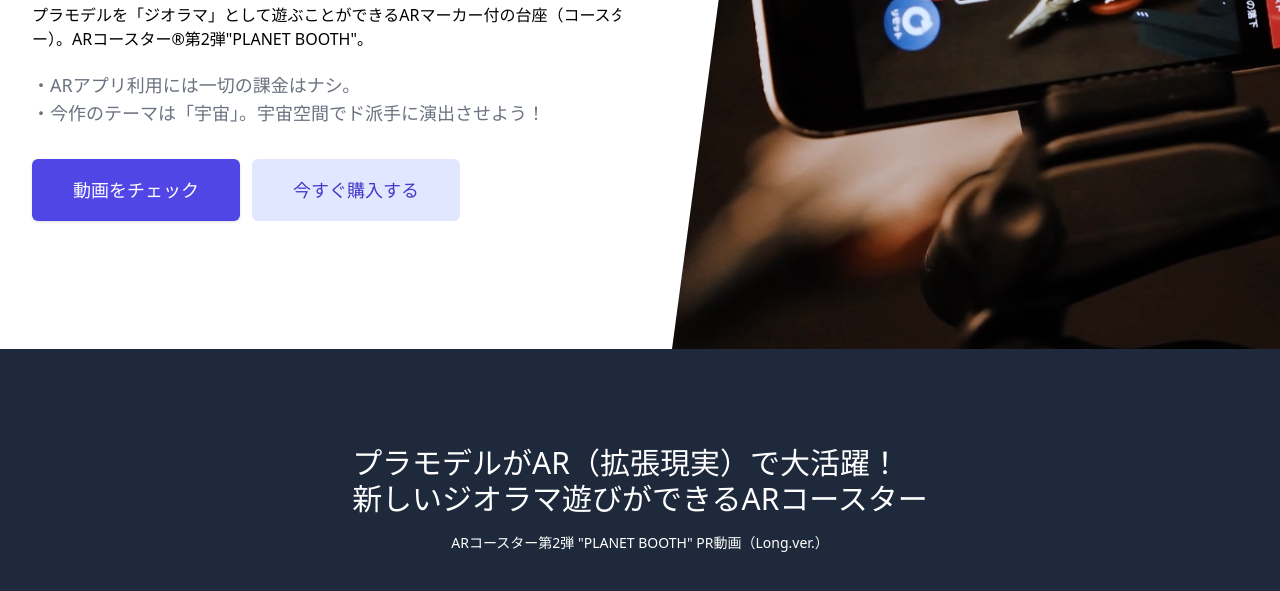
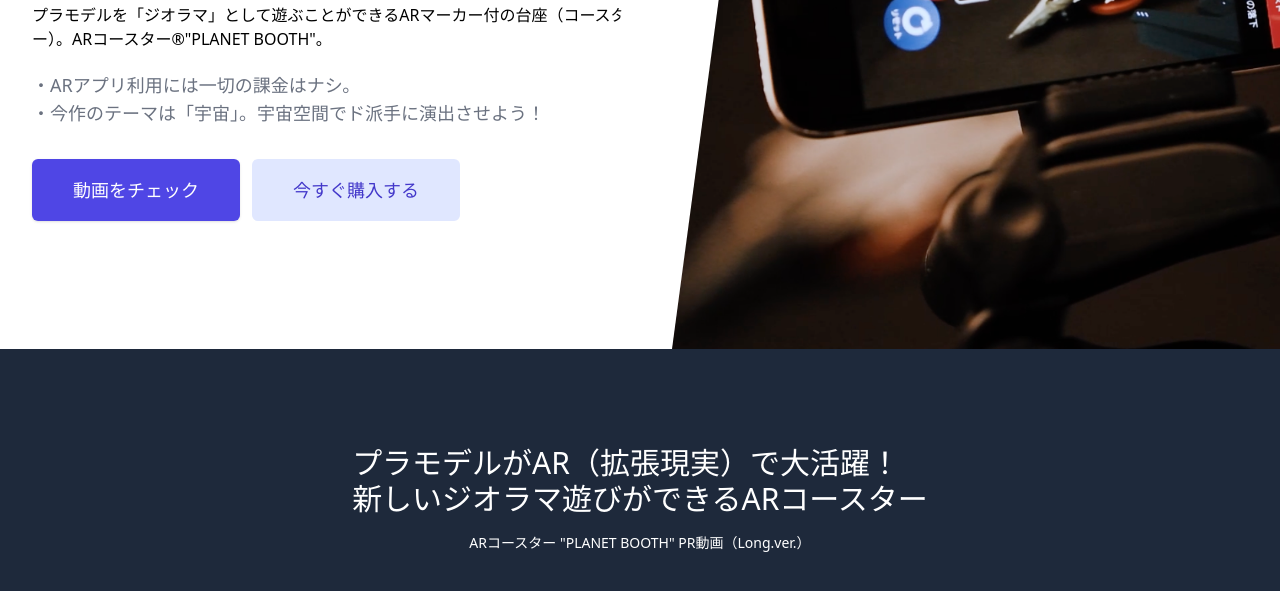
Before and after one commit to atsuyamaru/nyar-arcoaster-pb, a website: page index.html in a window 1280 px wide. Shown: the part 369-960 px from the top of the page. Drawn offline with Linux system fonts and the light colour scheme; grey boxes are pictures that could not be loaded.

Commit message:
Removed text '2nd (Project)'

```diff
--- a/index.html
+++ b/index.html
@@ -5,7 +5,7 @@
     <meta http-equiv="X-UA-Compatible" content="IE=edge" />
     <meta name="viewport" content="width=device-width, initial-scale=1.0" />
     <link rel="stylesheet" href="./dist/output.css" />
-    <title>ARコースター第2弾 "PLANET BOOTH" 特設サイト</title>
+    <title>ARコースター "PLANET BOOTH" 特設サイト</title>
   </head>
   <body>
     <!-- Global Container -->
@@ -231,7 +231,7 @@
                 >
               </h1>
               <p class="pt-4">
-                プラモデルを「ジオラマ」として遊ぶことができるARマーカー付の台座（コースター）。ARコースター®第2弾"PLANET
+                プラモデルを「ジオラマ」として遊ぶことができるARマーカー付の台座（コースター）。ARコースター®"PLANET
                 BOOTH"。
               </p>
               <ul
@@ -281,7 +281,7 @@
         プラモデルがAR（拡張現実）で大活躍！<br />新しいジオラマ遊びができるARコースター
       </h2>
       <p class="text-white pt-4 text-sm">
-        ARコースター第2弾 "PLANET BOOTH" PR動画（Long.ver.）
+        ARコースター "PLANET BOOTH" PR動画（Long.ver.）
       </p>
       <!-- for PC size: md -->
       <iframe
```
